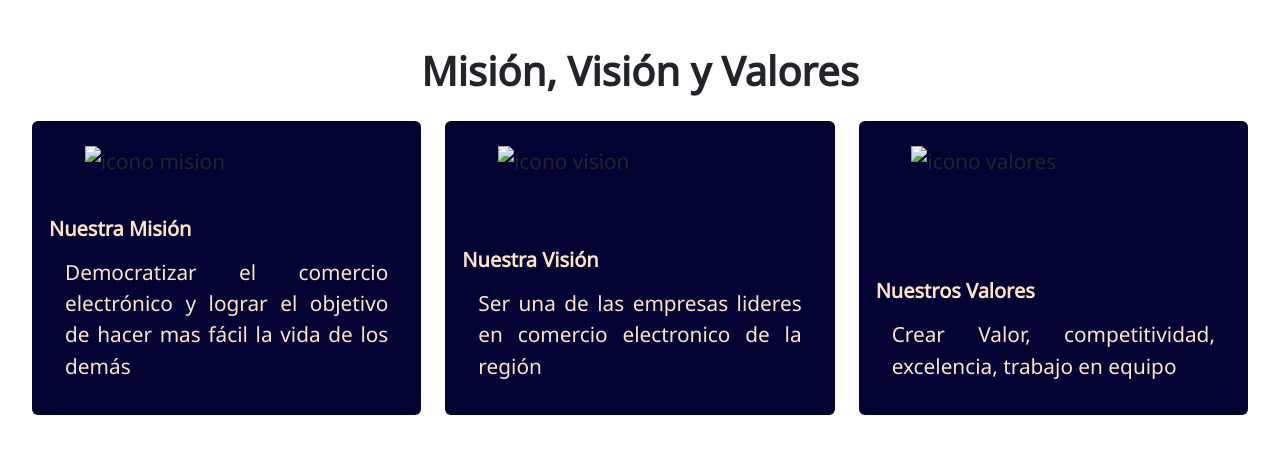
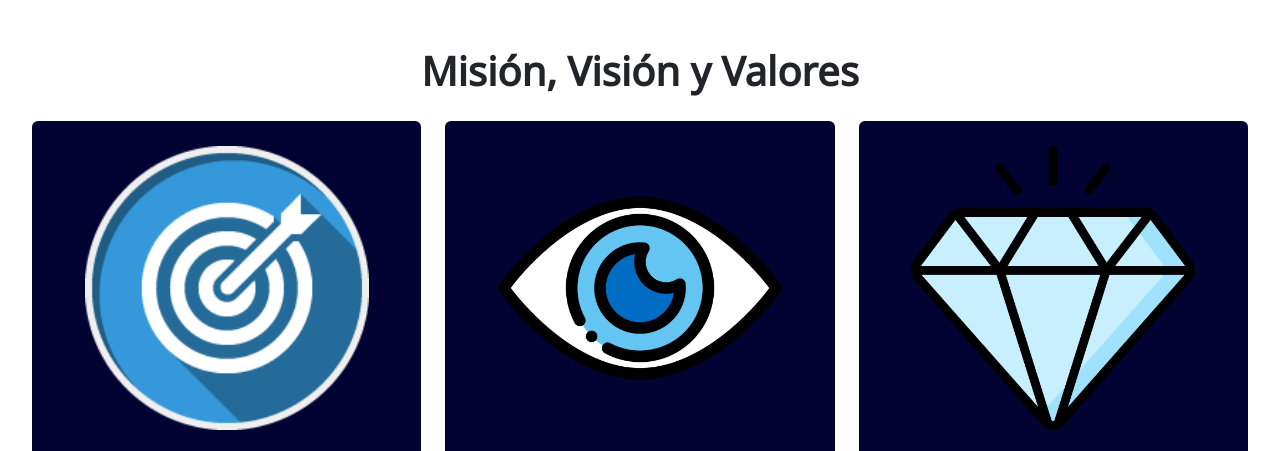
Before and after one commit to FrancoBeber/Proyecto-Coder, a website: page pages/aboutus.html in a window 1280 px wide. Shown: the part 1355-1806 px from the top of the page. Drawn offline with nearby package versions, Linux system fonts and the light colour scheme; the site is published under a folder, as on GitHub Pages, so addresses that start at the root find nothing.

Commit message:
agrego imagenes

```diff
--- a/pages/aboutus.html
+++ b/pages/aboutus.html
@@ -106,7 +106,7 @@
         <div class="col">
           <div class="card h-100">
             <img
-              src="/assets/icons/our-mission-icon-12.jpg"
+              src="../assets/icons/our-mission-icon-12.jpg"
               class="card-img-top"
               alt="icono mision"
             />
@@ -122,7 +122,7 @@
         <div class="col">
           <div class="card h-100">
             <img
-              src="/assets/icons/417045.png"
+              src="../assets/icons/417045.png"
               class="card-img-top"
               alt="icono vision"
             />
@@ -138,7 +138,7 @@
         <div class="col">
           <div class="card h-100">
             <img
-              src="/assets/icons/4305611.png"
+              src="../assets/icons/4305611.png"
               class="card-img-top"
               alt="icono valores"
             />
```
